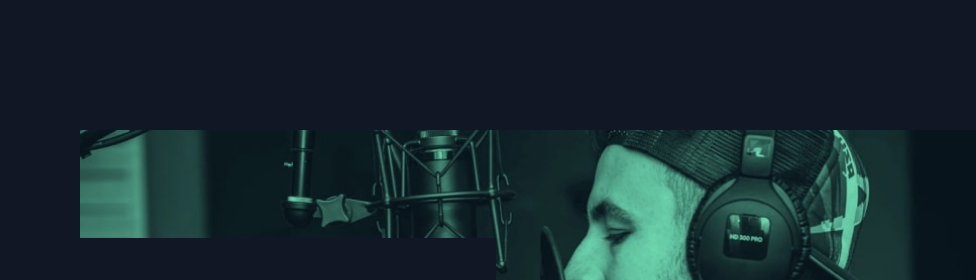
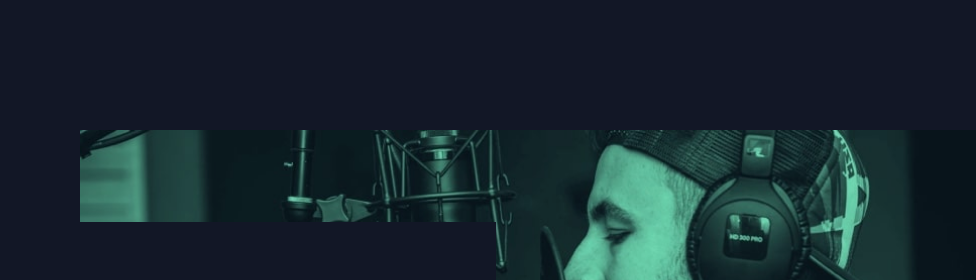
Before and after one commit to jmnyarega/pod-access-request, a website: page index.html in a window 1280 px wide. Shown: the top 280 px of the page, 304-1280 px from the left. Drawn offline with Linux system fonts and the light colour scheme; a web font is replaced by a local one.

Commit message:
- Adjust

```diff
--- a/css/components/_logo.scss
+++ b/css/components/_logo.scss
@@ -9,7 +9,7 @@
         }
     }
     @media (min-width: 45rem) {
-        padding-bottom: 5rem;
+        padding-bottom: 4rem;
     }
     @media (min-width: 60rem) {
         margin-top: 6.375rem;
```
Also changed, not shown: css/index.css.
